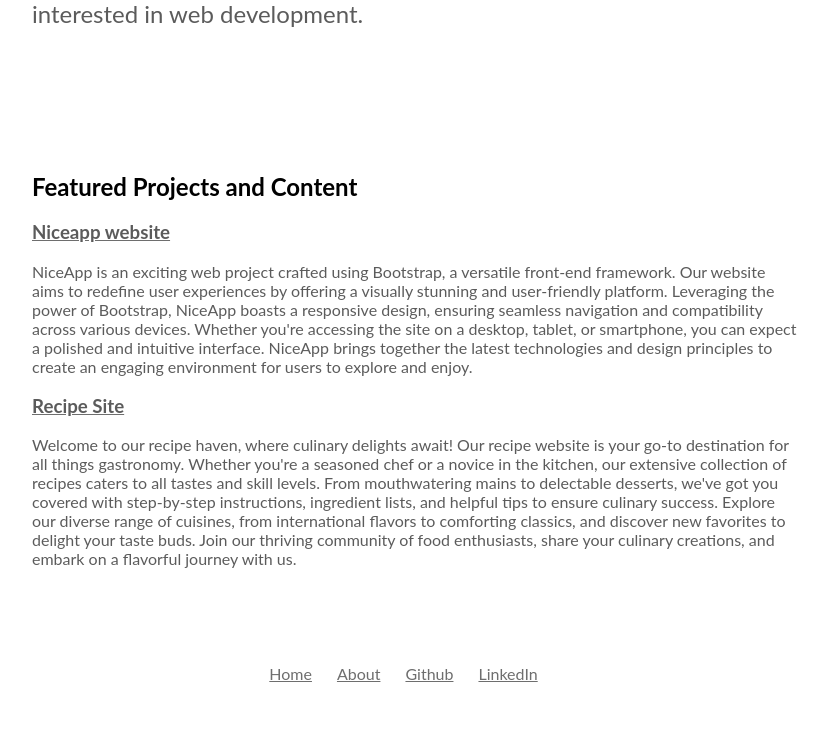
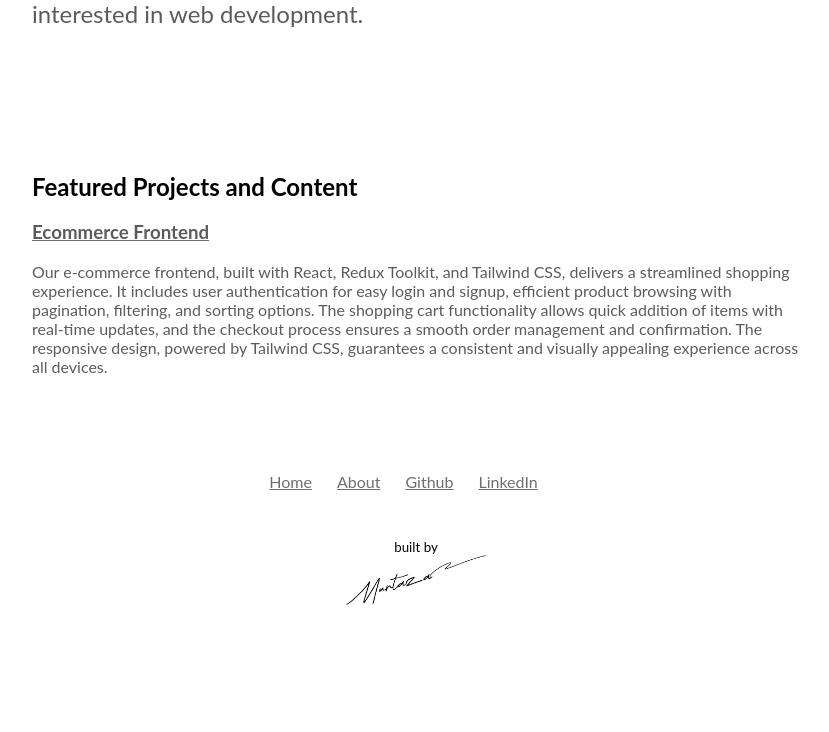
Before and after one commit to murtazatankiwala456/react-portfolio, a React (Vite) app: page / in a window 1280 px wide. Shown: the part 465-1197 px from the top of the page, without its empty margins (224-1053 px from the left). After the commit the page ends 1138 px from the top, so only its background shows below. Built offline with nearby package versions, Linux system fonts and the light colour scheme.

Commit message:
project update

```diff
--- a/src/components/Projects.jsx
+++ b/src/components/Projects.jsx
@@ -5,51 +5,28 @@
   return (
     <section className="projects">
       <h2>Featured Projects and Content</h2>
+
       <ul>
         <li>
           <a
             target="_blank"
-            href="https://murtazatankiwala456.github.io/niceapp-bootstrap/"
+            href="https://main--my-ecommerce-frontend.netlify.app/"
             rel="noopener noreferrer"
           >
-            <h3 className="project-title">Niceapp website</h3>
+            <h3 className="project-title">Ecommerce Frontend</h3>
           </a>
         </li>
+
         <p className="project-description">
-          NiceApp is an exciting web project crafted using Bootstrap, a
-          versatile front-end framework. Our website aims to redefine user
-          experiences by offering a visually stunning and user-friendly
-          platform. Leveraging the power of Bootstrap, NiceApp boasts a
-          responsive design, ensuring seamless navigation and compatibility
-          across various devices. Whether you're accessing the site on a
-          desktop, tablet, or smartphone, you can expect a polished and
-          intuitive interface. NiceApp brings together the latest technologies
-          and design principles to create an engaging environment for users to
-          explore and enjoy.
-        </p>
-      </ul>
-      <ul>
-        <li>
-          <a
-            target="_blank"
-            href="https://murtazatankiwala456.github.io/recipe/"
-            rel="noopener noreferrer"
-          >
-            <h3 className="project-title">Recipe Site</h3>
-          </a>
-        </li>
-        <p className="project-description">
-          Welcome to our recipe haven, where culinary delights await! Our recipe
-          website is your go-to destination for all things gastronomy. Whether
-          you're a seasoned chef or a novice in the kitchen, our extensive
-          collection of recipes caters to all tastes and skill levels. From
-          mouthwatering mains to delectable desserts, we've got you covered with
-          step-by-step instructions, ingredient lists, and helpful tips to
-          ensure culinary success. Explore our diverse range of cuisines, from
-          international flavors to comforting classics, and discover new
-          favorites to delight your taste buds. Join our thriving community of
-          food enthusiasts, share your culinary creations, and embark on a
-          flavorful journey with us.
+          Our e-commerce frontend, built with React, Redux Toolkit, and Tailwind
+          CSS, delivers a streamlined shopping experience. It includes user
+          authentication for easy login and signup, efficient product browsing
+          with pagination, filtering, and sorting options. The shopping cart
+          functionality allows quick addition of items with real-time updates,
+          and the checkout process ensures a smooth order management and
+          confirmation. The responsive design, powered by Tailwind CSS,
+          guarantees a consistent and visually appealing experience across all
+          devices.
         </p>
       </ul>
     </section>
```
